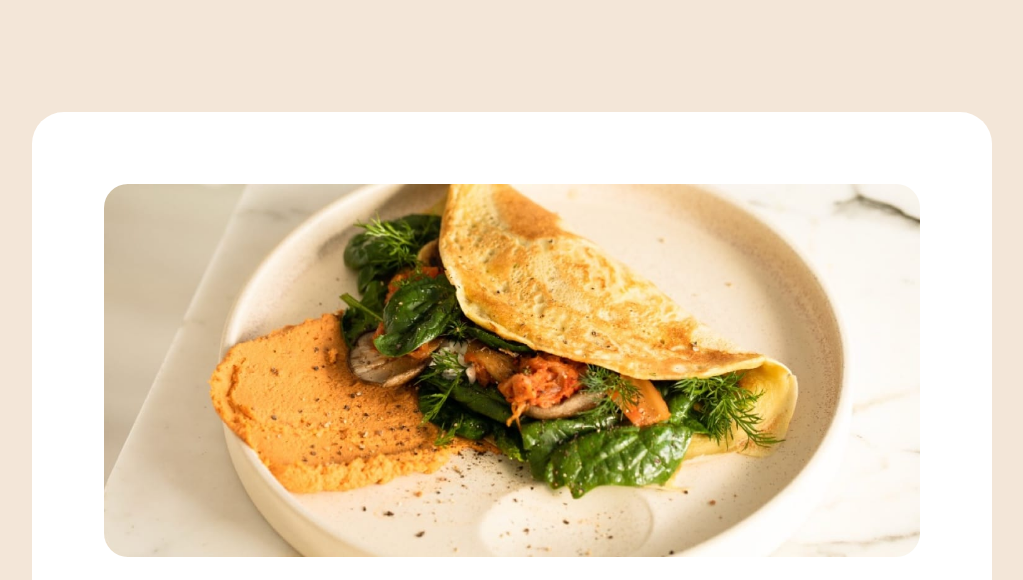
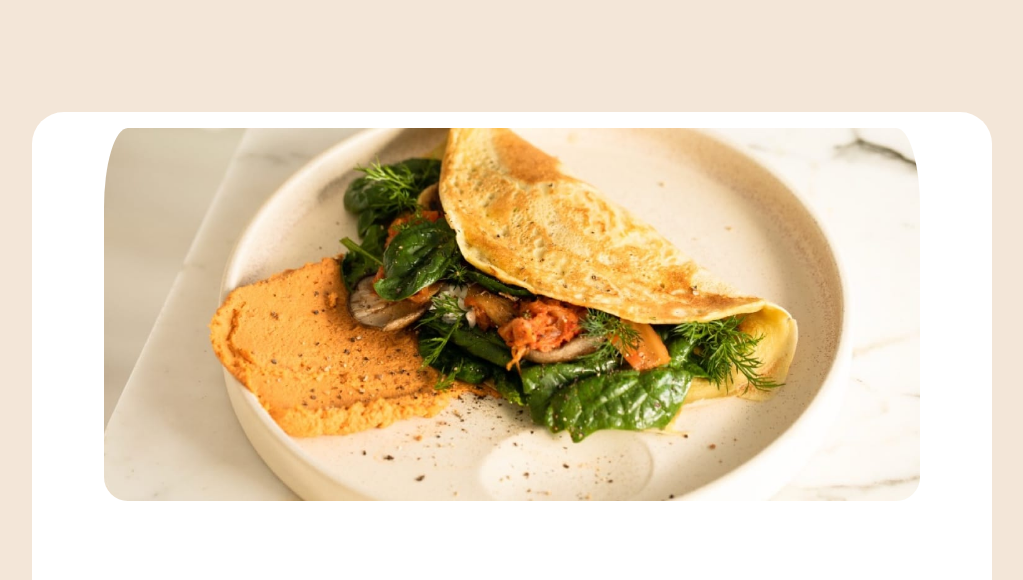
Before and after one commit to alphaura/Recipe-Page, a plain HTML site: page index.html in a window 1280 px wide. Shown: the top 580 px of the page, without its empty margins (128-1151 px from the left). Drawn offline with Linux system fonts and the light colour scheme.

Commit message:
Update style.css

```diff
--- a/style.css
+++ b/style.css
@@ -215,7 +215,7 @@ hr {
     }
 
     .recipe-overview, .ingredients, .instructions, .nutrition, img {
-        padding: 4.5rem;
+        padding: 1rem 4.5rem 4.5rem;
     }
 
     .recipe-overview, .ingredients, .instructions, .nutrition {
```
